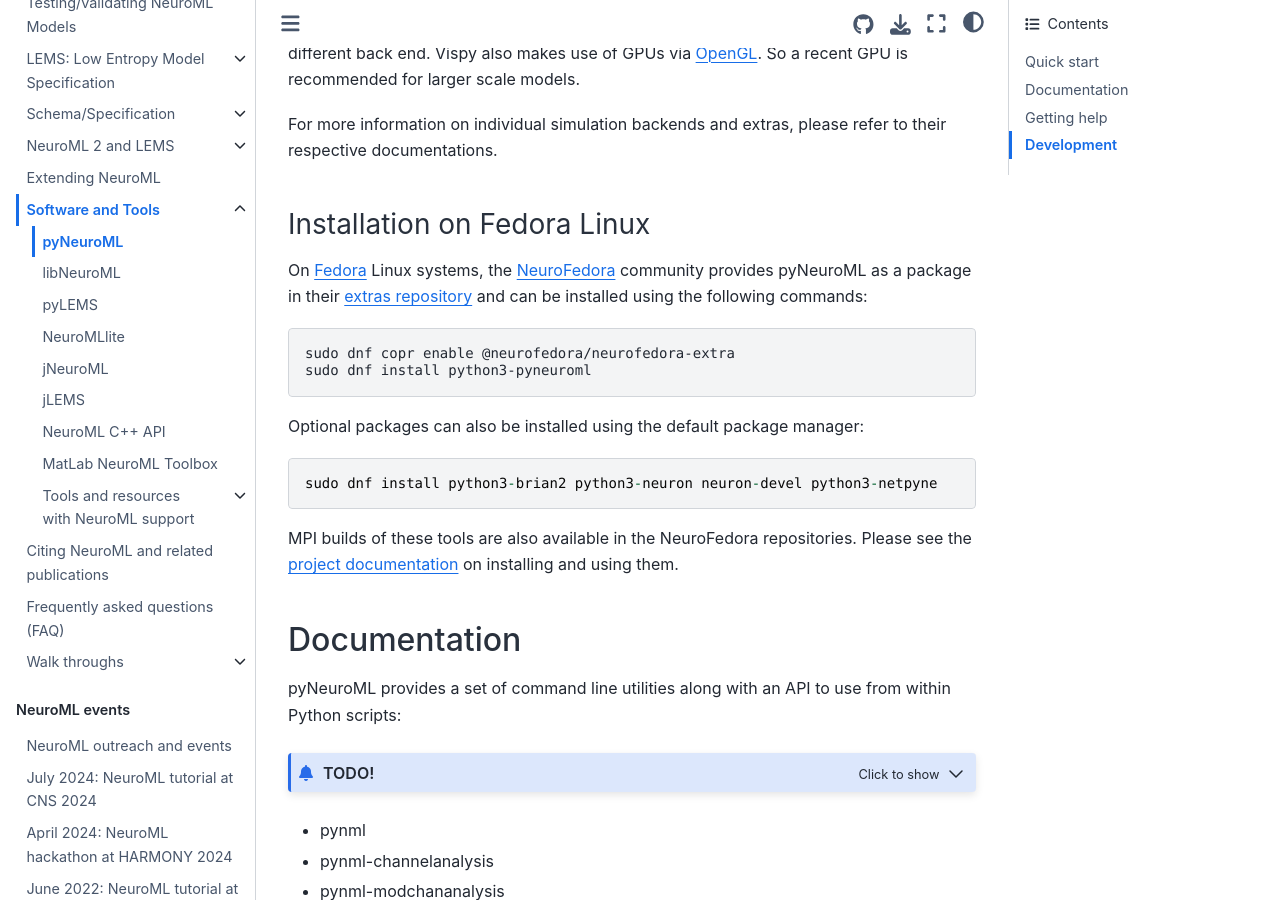
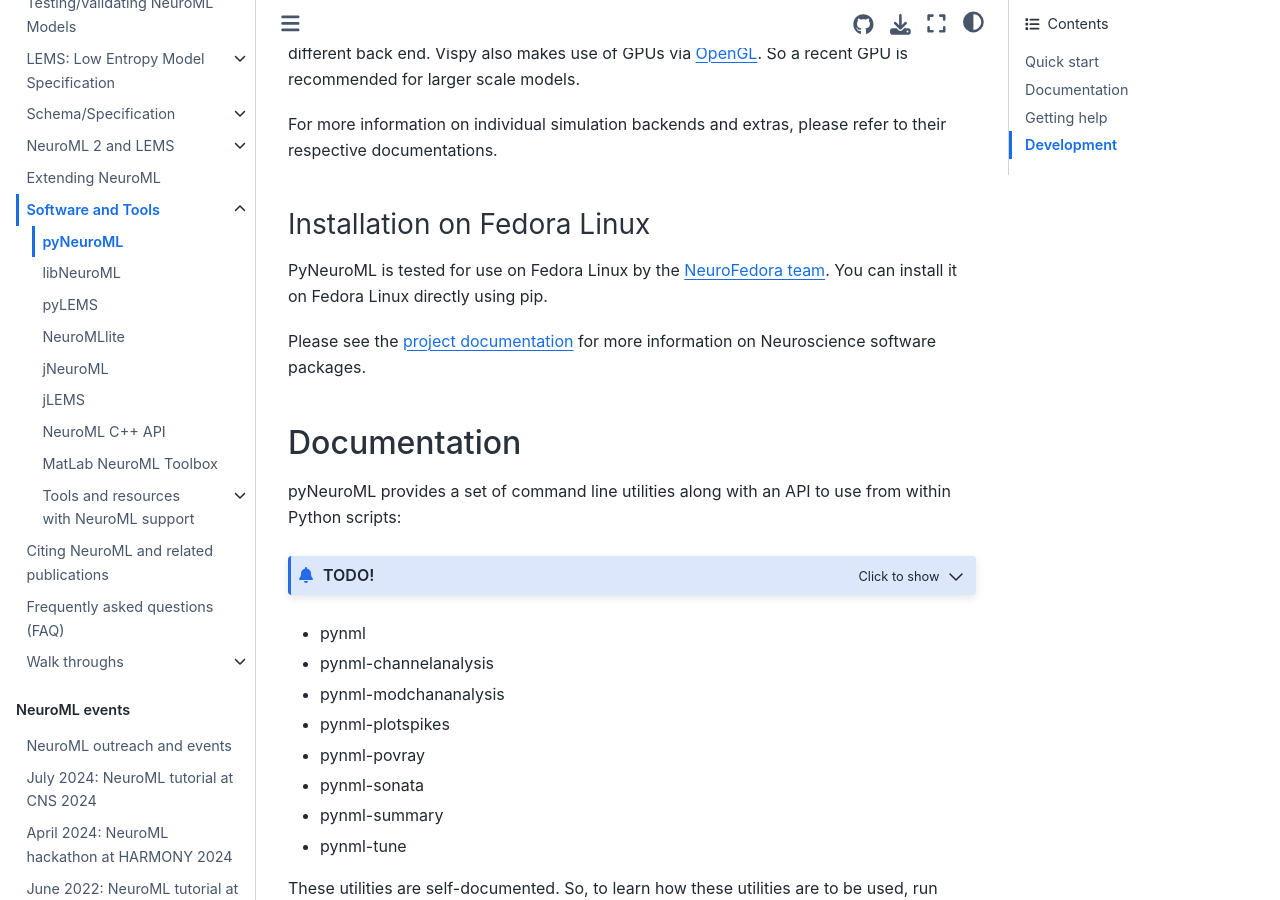
Before and after one commit to NeuroML/Documentation, a Jupyter Book: the page built from source/Userdocs/Software/pyNeuroML.md, in a window 1280 px wide and 900 px high, scrolled down 3364 px. Built offline with Jupyter Book 1.0.4 settings and Sphinx 7.4.7 and the Sphinx Book theme 1.1.4, drawn with Linux system fonts in a browser that asks for light colours; pages that are not in the unit, such as notebooks, are missing from menus; cross-references to code outside the pages are shown as plain code.

Commit message:
chore: revise pyNeuroML installation instructions for Fedora
Updated installation instructions for pyNeuroML on Fedora Linux, removing package manager commands and emphasizing pip installation.

````diff
--- a/source/Userdocs/Software/pyNeuroML.md
+++ b/source/Userdocs/Software/pyNeuroML.md
@@ -145,21 +145,10 @@
 (pyneuroml:install_fedora)=
 ### Installation on Fedora Linux
 
-On [Fedora](https://getfedora.org) Linux systems, the [NeuroFedora](https://neuro.fedoraproject.org) community provides pyNeuroML as a package in their [extras repository](https://docs.fedoraproject.org/en-US/neurofedora/copr/) and can be installed using the following commands:
+PyNeuroML is tested for use on Fedora Linux by the [NeuroFedora team](https://neuro.fedoraproject.org).
+You can install it on Fedora Linux directly using pip.
 
-```{code-block} console
-sudo dnf copr enable @neurofedora/neurofedora-extra
-sudo dnf install python3-pyneuroml
-```
-
-Optional packages can also be installed using the default package manager:
-
-```
-sudo dnf install python3-brian2 python3-neuron neuron-devel python3-netpyne
-```
-
-MPI builds of these tools are also available in the NeuroFedora repositories.
-Please see the [project documentation](https://docs.fedoraproject.org/en-US/neurofedora/mpi/) on installing and using them.
+Please see the [project documentation](https://docs.fedoraproject.org/en-US/neurofedora/) for more information on Neuroscience software packages.
 
 (pyneuroml:docs)=
 ## Documentation
````
